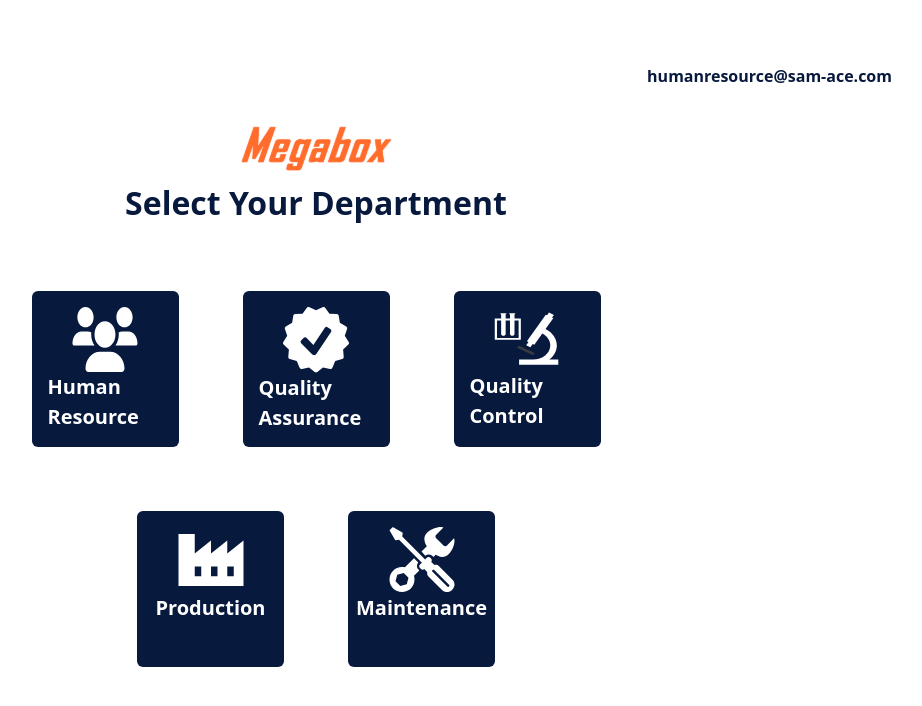
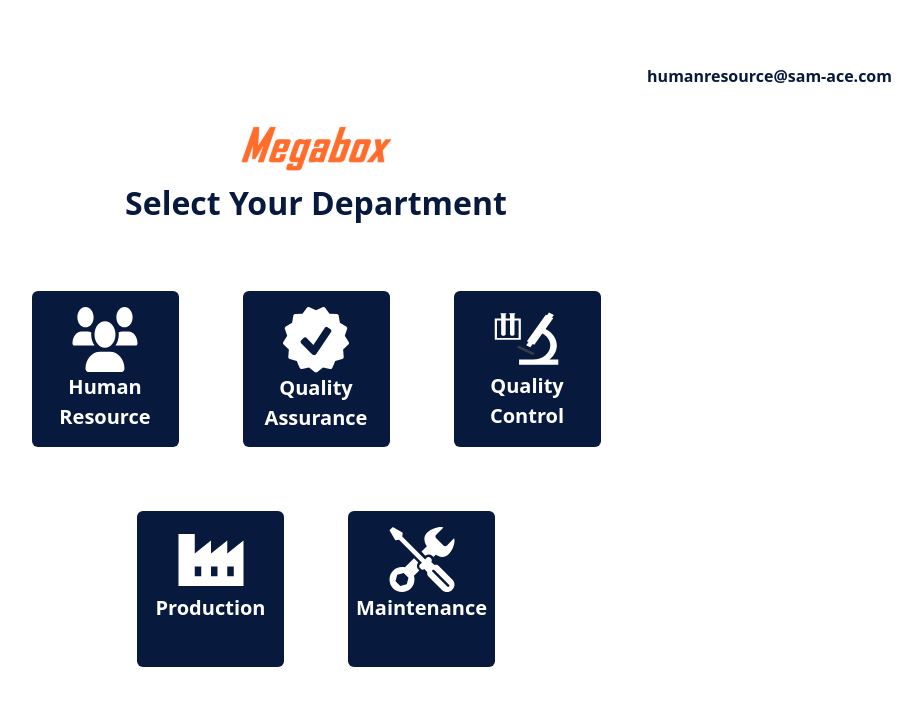
Before and after one commit to sholajapheth/samace_2.0, a React (Create React App) app: page / in a window 1280 px wide. Shown: the top 706 px of the page, without its empty margins (324-1246 px from the left). Built offline with nearby package versions, Linux system fonts and the light colour scheme.

Commit message:
fixed bug

```diff
--- a/src/globals/NavTablet.tsx
+++ b/src/globals/NavTablet.tsx
@@ -9,10 +9,12 @@
 
 const NavTablet = ({ img, name, link }: navTabletProps) => {
   return (
-      <Link to={link} className="bg-pri text-white font-[700] text-[20px] rounded-md p-4 md:h-[156px] md:w-[147px] w-full flex flex-col items-center">
+    <Link className="" to={link || "/"}>
+      <button className="bg-pri text-white font-[700] text-[20px] rounded-md p-4 md:h-[156px] md:w-[147px] w-full flex flex-col items-center">
         <img src={img} alt="name" className="w-[66px] h-[66px]" />
         <p className="break-words">{name}</p>
-      </Link>
+      </button>
+    </Link>
   );
 };
 
--- a/src/pages/Landing.tsx
+++ b/src/pages/Landing.tsx
@@ -8,7 +8,7 @@
 
 const Landing = () => {
   return (
-    <div className="md:p-[4rem] p-[1rem] h-screen w-full flex  text-pri">
+    <div className="md:p-[4rem] p-[1rem]  w-full flex  text-pri">
       <div className=" w-full">
         <p className="font-[700] md:text-right text-center mb-[2rem]">humanresource@sam-ace.com</p>
 
```
Also changed, not shown: custom.d.ts (line endings or trailing spaces).
